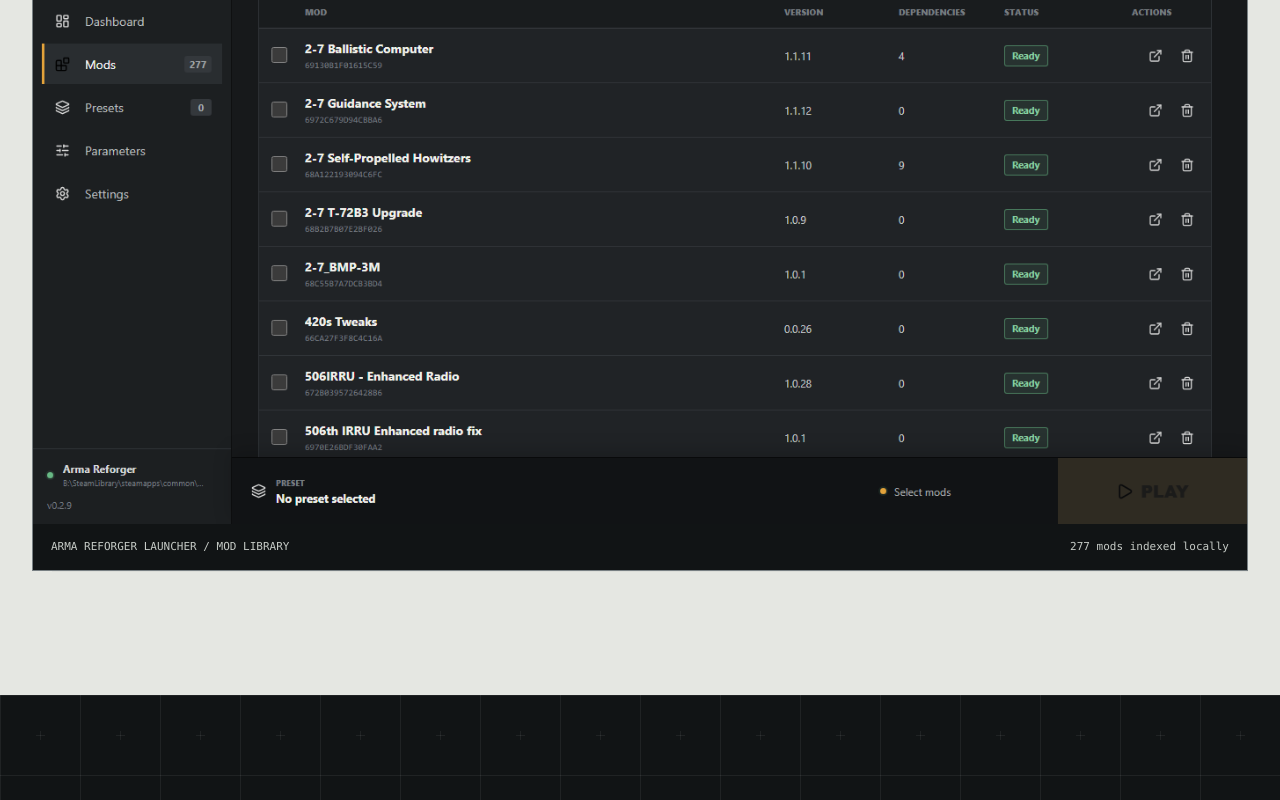
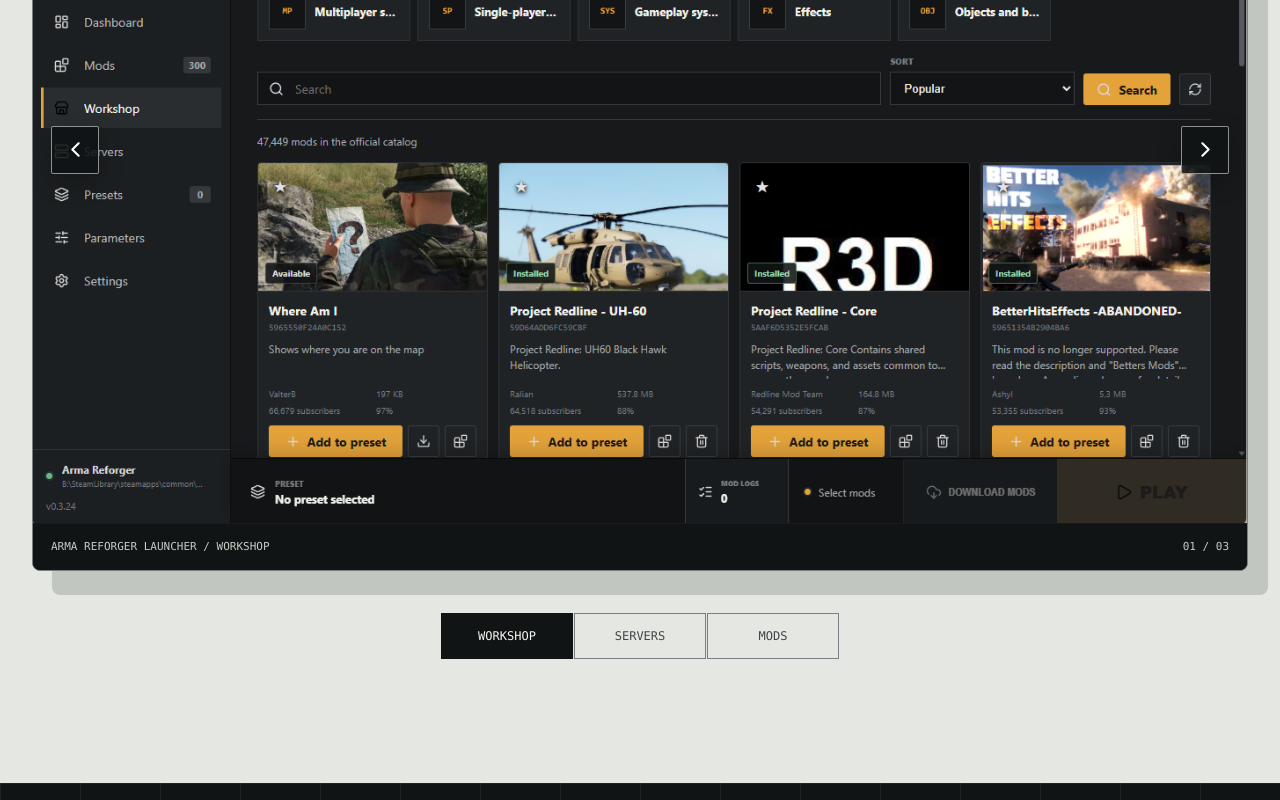
Before and after one commit to Redwolf29195/arma-reforger-launcher-website, a website: page public/index.html in a window 1280 px wide. Shown: the part 1120-1920 px from the top of the page. Drawn offline with Linux system fonts and the light colour scheme; no server answers.

Commit message:
Add launcher screenshot gallery

```diff
--- a/public/app.js
+++ b/public/app.js
@@ -17,7 +17,10 @@
     unavailable: 'This file is temporarily unavailable.',
     downloadStarted: '{label} download started.',
     hashCopied: 'Setup SHA-256 copied.',
-    hashCopyFailed: 'Could not copy the hash.'
+    hashCopyFailed: 'Could not copy the hash.',
+    previousScreenshot: 'Previous screenshot',
+    nextScreenshot: 'Next screenshot',
+    showScreenshot: 'Show {title}'
   },
   ru: {
     openMenu: 'Открыть меню',
@@ -26,7 +29,10 @@
     unavailable: 'Этот файл временно недоступен.',
     downloadStarted: 'Загрузка {label} началась.',
     hashCopied: 'SHA-256 установщика скопирован.',
-    hashCopyFailed: 'Не удалось скопировать хэш.'
+    hashCopyFailed: 'Не удалось скопировать хэш.',
+    previousScreenshot: 'Предыдущий скриншот',
+    nextScreenshot: 'Следующий скриншот',
+    showScreenshot: 'Показать раздел «{title}»'
   }
 };
 
@@ -48,9 +54,9 @@
   'Release information': 'Информация о версии',
   'Version': 'Версия',
   '01 / INTERFACE': '01 / ИНТЕРФЕЙС',
-  'Mod library': 'Библиотека модов',
-  'Arma Reforger Launcher mod library': 'Экран модов Arma Reforger Launcher',
-  '277 mods indexed locally': '277 модов найдено на компьютере',
+  'Launcher interface': 'Интерфейс лаунчера',
+  'Launcher screenshot gallery': 'Галерея скриншотов лаунчера',
+  'Launcher screenshots': 'Скриншоты лаунчера',
   '02 / PRESETS': '02 / ПРЕСЕТЫ',
   'Launcher features': 'Возможности лаунчера',
   'Add the preset': 'Добавь пресет',
@@ -62,7 +68,6 @@
   '03 / CONTROL': '03 / КОНТРОЛЬ',
   'Works with large libraries.': 'Работает с большой библиотекой.',
   'The scan reads mod metadata without unpacking archives, so checking hundreds of installed mods stays quick.': 'Лаунчер читает данные о модах, не распаковывая архивы. Поэтому проверка большой библиотеки остаётся быстрой.',
-  'mods in the test library': 'модов в тестовой библиотеке',
   'Saved presets': 'Сохранённые пресеты',
   'Keep separate mod lists for different servers and groups.': 'Храни отдельные наборы для разных серверов и игровых групп.',
   'Dependencies': 'Зависимости',
@@ -86,6 +91,25 @@
 const originalText = new WeakMap();
 const originalAttributes = new WeakMap();
 let language = localStorage.getItem('armaLauncherSiteLanguage') === 'ru' ? 'ru' : 'en';
+
+const gallerySlides = [
+  {
+    image: '/assets/launcher-workshop.png?v=3eda1f9eb8da',
+    title: { en: 'Workshop', ru: 'Мастерская' },
+    alt: { en: 'Arma Reforger Launcher Workshop', ru: 'Мастерская Arma Reforger Launcher' }
+  },
+  {
+    image: '/assets/launcher-servers.png?v=60c054bebd7c',
+    title: { en: 'Servers', ru: 'Серверы' },
+    alt: { en: 'Arma Reforger Launcher server browser', ru: 'Список серверов Arma Reforger Launcher' }
+  },
+  {
+    image: '/assets/launcher-mods.png?v=e0e6485f9594',
+    title: { en: 'Mods', ru: 'Моды' },
+    alt: { en: 'Arma Reforger Launcher mods', ru: 'Моды Arma Reforger Launcher' }
+  }
+];
+let galleryIndex = 0;
 
 function text(key, parameters = {}) {
   const value = dynamicText[language][key] || dynamicText.en[key] || key;
@@ -142,6 +166,7 @@
     button.setAttribute('aria-pressed', String(active));
   });
   menuButton.title = mainNav.classList.contains('open') ? text('closeMenu') : text('openMenu');
+  renderLauncherGallery();
 }
 
 function setLanguage(nextLanguage) {
@@ -166,6 +191,48 @@
 $$('#mainNav a').forEach((link) => link.addEventListener('click', () => setMenu(false)));
 $$('[data-language]').forEach((button) => {
   button.addEventListener('click', () => setLanguage(button.dataset.language));
+});
+
+function renderLauncherGallery() {
+  const gallery = $('#launcherGallery');
+  if (!gallery) return;
+  const slide = gallerySlides[galleryIndex];
+  const image = $('#launcherGalleryImage');
+  image.src = slide.image;
+  image.alt = slide.alt[language];
+  $('#launcherGalleryCaption').textContent = `ARMA REFORGER LAUNCHER / ${slide.title[language].toUpperCase()}`;
+  $('#launcherGalleryCounter').textContent = `${String(galleryIndex + 1).padStart(2, '0')} / ${String(gallerySlides.length).padStart(2, '0')}`;
+
+  const previous = $('#galleryPrevious');
+  const next = $('#galleryNext');
+  previous.title = text('previousScreenshot');
+  previous.setAttribute('aria-label', text('previousScreenshot'));
+  next.title = text('nextScreenshot');
+  next.setAttribute('aria-label', text('nextScreenshot'));
+
+  $$('[data-gallery-index]').forEach((button, index) => {
+    const title = gallerySlides[index].title[language];
+    button.textContent = title;
+    button.setAttribute('aria-label', text('showScreenshot', { title }));
+    button.setAttribute('aria-selected', String(index === galleryIndex));
+    button.tabIndex = index === galleryIndex ? 0 : -1;
+  });
+}
+
+function showGallerySlide(index) {
+  galleryIndex = (index + gallerySlides.length) % gallerySlides.length;
+  renderLauncherGallery();
+}
+
+$('#galleryPrevious')?.addEventListener('click', () => showGallerySlide(galleryIndex - 1));
+$('#galleryNext')?.addEventListener('click', () => showGallerySlide(galleryIndex + 1));
+$$('[data-gallery-index]').forEach((button) => {
+  button.addEventListener('click', () => showGallerySlide(Number(button.dataset.galleryIndex)));
+});
+$('#launcherGallery')?.addEventListener('keydown', (event) => {
+  if (event.key !== 'ArrowLeft' && event.key !== 'ArrowRight') return;
+  event.preventDefault();
+  showGallerySlide(galleryIndex + (event.key === 'ArrowRight' ? 1 : -1));
 });
 
 const revealItems = $$('.reveal');
--- a/public/index.html
+++ b/public/index.html
@@ -17,8 +17,8 @@
   <link rel="icon" href="/assets/app-icon.png?v=4df786cd119f" type="image/png">
   <link rel="apple-touch-icon" href="/assets/app-icon.png?v=4df786cd119f">
   <link rel="manifest" href="/site.webmanifest?v=5">
-  <link rel="stylesheet" href="/styles.css">
-  <script src="/app.js?v=b5e112c41ea2" defer></script>
+  <link rel="stylesheet" href="/styles.css?v=94d83cefcc1c">
+  <script src="/app.js?v=cf91df26b29a" defer></script>
 </head>
 <body>
   <header class="site-header" id="siteHeader">
@@ -88,16 +88,29 @@
       <div class="container">
         <header class="section-header reveal">
           <p class="eyebrow">01 / INTERFACE</p>
-          <h2>Mod library</h2>
+          <h2>Launcher interface</h2>
         </header>
 
-        <figure class="launcher-figure reveal clip-reveal">
-          <img src="/assets/launcher-ui.png" alt="Arma Reforger Launcher mod library" width="1380" height="850">
+        <figure class="launcher-figure launcher-gallery reveal" id="launcherGallery" aria-label="Launcher screenshot gallery" aria-roledescription="carousel">
+          <div class="launcher-gallery-stage" tabindex="0">
+            <img id="launcherGalleryImage" src="/assets/launcher-workshop.png?v=3eda1f9eb8da" alt="Arma Reforger Launcher Workshop" width="1380" height="850">
+            <button class="gallery-arrow gallery-arrow-previous" id="galleryPrevious" type="button" title="Previous screenshot" aria-label="Previous screenshot">
+              <img src="/assets/icons/chevron-left.svg" alt="">
+            </button>
+            <button class="gallery-arrow gallery-arrow-next" id="galleryNext" type="button" title="Next screenshot" aria-label="Next screenshot">
+              <img src="/assets/icons/chevron-right.svg" alt="">
+            </button>
+          </div>
           <figcaption>
-            <span>ARMA REFORGER LAUNCHER / MOD LIBRARY</span>
-            <span>277 mods indexed locally</span>
+            <span id="launcherGalleryCaption">ARMA REFORGER LAUNCHER / WORKSHOP</span>
+            <span id="launcherGalleryCounter">01 / 03</span>
           </figcaption>
         </figure>
+        <div class="gallery-tabs reveal" id="launcherGalleryTabs" role="tablist" aria-label="Launcher screenshots">
+          <button type="button" role="tab" data-gallery-index="0" aria-selected="true">Workshop</button>
+          <button type="button" role="tab" data-gallery-index="1" aria-selected="false">Servers</button>
+          <button type="button" role="tab" data-gallery-index="2" aria-selected="false">Mods</button>
+        </div>
       </div>
     </section>
 
@@ -137,10 +150,6 @@
           <p class="eyebrow">03 / CONTROL</p>
           <h2>Works with large libraries.</h2>
           <p>The scan reads mod metadata without unpacking archives, so checking hundreds of installed mods stays quick.</p>
-          <div class="feature-stat">
-            <strong>277</strong>
-            <span>mods in the test library</span>
-          </div>
         </header>
 
         <div class="feature-list">
--- a/public/styles.css
+++ b/public/styles.css
@@ -482,14 +482,73 @@
 .launcher-figure {
   margin: 0;
   border: 1px solid #788083;
+  border-radius: 8px;
   background: var(--ink-soft);
   box-shadow: 20px 24px 0 #c2c6c0;
   overflow: hidden;
 }
 
-.launcher-figure > img {
+.launcher-gallery-stage {
+  position: relative;
+  aspect-ratio: 1380 / 850;
+  overflow: hidden;
+  outline: none;
+}
+
+.launcher-gallery-stage:focus-visible {
+  box-shadow: inset 0 0 0 3px var(--amber);
+}
+
+.launcher-gallery-stage > img {
+  display: block;
   width: 100%;
-  height: auto;
+  height: 100%;
+  object-fit: contain;
+}
+
+.gallery-arrow {
+  position: absolute;
+  top: 50%;
+  display: grid;
+  place-items: center;
+  width: 48px;
+  height: 48px;
+  padding: 0;
+  border: 1px solid rgba(245, 246, 242, 0.55);
+  border-radius: 2px;
+  color: var(--white);
+  background: rgba(17, 20, 21, 0.88);
+  box-shadow: 0 8px 24px rgba(0, 0, 0, 0.24);
+  cursor: pointer;
+  transform: translateY(-50%);
+  transition: color 150ms ease, background 150ms ease, border-color 150ms ease;
+}
+
+.gallery-arrow:hover,
+.gallery-arrow:focus-visible {
+  border-color: var(--amber);
+  color: var(--ink);
+  background: var(--amber);
+  outline: none;
+}
+
+.gallery-arrow img {
+  width: 25px;
+  height: 25px;
+  filter: invert(1);
+}
+
+.gallery-arrow:hover img,
+.gallery-arrow:focus-visible img {
+  filter: none;
+}
+
+.gallery-arrow-previous {
+  left: 18px;
+}
+
+.gallery-arrow-next {
+  right: 18px;
 }
 
 .launcher-figure figcaption {
@@ -501,6 +560,40 @@
   background: var(--ink);
   font-family: Consolas, monospace;
   font-size: 11px;
+}
+
+.gallery-tabs {
+  display: flex;
+  justify-content: center;
+  gap: 1px;
+  margin-top: 42px;
+}
+
+.gallery-tabs button {
+  min-width: 132px;
+  padding: 13px 20px;
+  border: 1px solid #788083;
+  border-radius: 0;
+  color: #3f4748;
+  background: transparent;
+  font-family: Consolas, monospace;
+  font-size: 12px;
+  text-transform: uppercase;
+  cursor: pointer;
+  transition: color 150ms ease, background 150ms ease, border-color 150ms ease;
+}
+
+.gallery-tabs button:hover,
+.gallery-tabs button:focus-visible {
+  border-color: var(--ink);
+  color: var(--ink);
+  outline: none;
+}
+
+.gallery-tabs button[aria-selected="true"] {
+  border-color: var(--ink);
+  color: var(--white);
+  background: var(--ink);
 }
 
 .workflow-section {
@@ -595,28 +688,6 @@
   color: #c9cec7;
   font-size: 17px;
   line-height: 1.7;
-}
-
-.feature-stat {
-  display: flex;
-  align-items: end;
-  gap: 16px;
-  margin-top: 54px;
-  padding-top: 26px;
-  border-top: 1px solid rgba(245, 246, 242, 0.3);
-}
-
-.feature-stat strong {
-  color: var(--amber);
-  font-family: "Bahnschrift Condensed", "Arial Narrow", Arial, sans-serif;
-  font-size: 62px;
-  line-height: 0.85;
-}
-
-.feature-stat span {
-  max-width: 180px;
-  color: #c8cec5;
-  font-size: 12px;
 }
 
 .feature-list {
@@ -1069,6 +1140,30 @@
     gap: 4px;
   }
 
+  .gallery-arrow {
+    width: 40px;
+    height: 40px;
+  }
+
+  .gallery-arrow-previous {
+    left: 8px;
+  }
+
+  .gallery-arrow-next {
+    right: 8px;
+  }
+
+  .gallery-tabs {
+    display: grid;
+    grid-template-columns: repeat(3, minmax(0, 1fr));
+    margin-top: 28px;
+  }
+
+  .gallery-tabs button {
+    min-width: 0;
+    padding-inline: 8px;
+  }
+
   .workflow-grid {
     grid-template-columns: 1fr;
   }
```
Also changed, not shown: public/assets/icons/chevron-left.svg (added), public/assets/icons/chevron-right.svg (added), public/assets/launcher-mods.png (added), public/assets/launcher-servers.png (added), public/assets/launcher-workshop.png (added).
